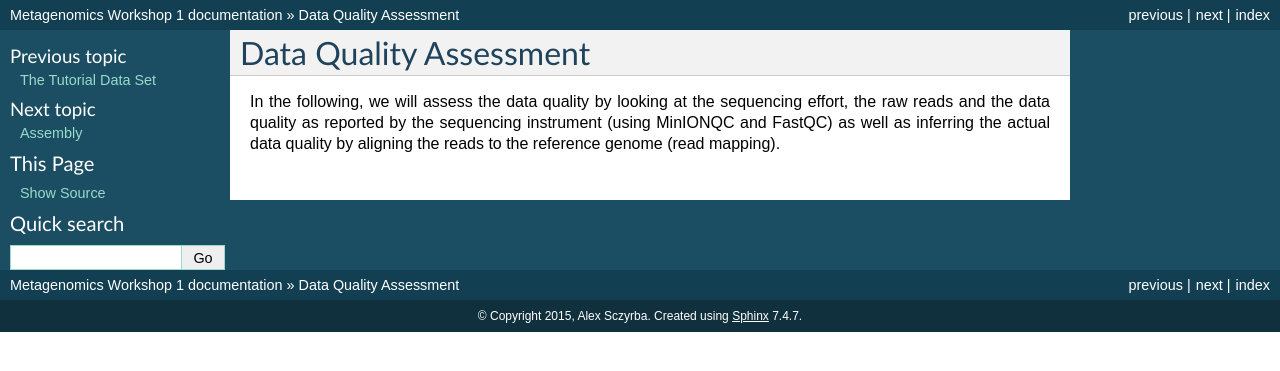
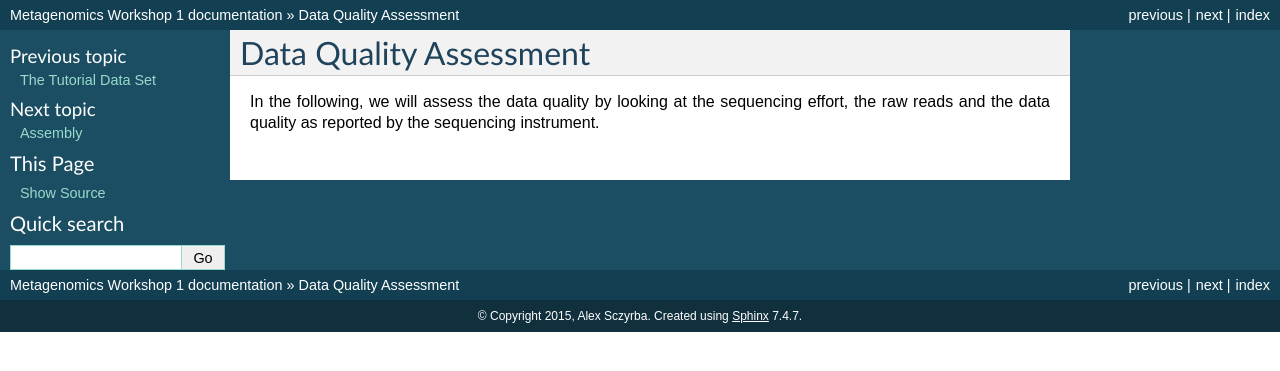
Before and after one commit to jueneman/16S-workshop-denbi, a Sphinx documentation site: the page built from docs/qc/index.rst, in a window 1280 px wide. Shown: the top 371 px of the page. Built offline with Sphinx 7.4.7, drawn with Linux system fonts in a browser that asks for light colours; pages that are not in the unit, such as notebooks, are missing from menus.

Commit message:
Update index.rst

```diff
--- a/docs/qc/index.rst
+++ b/docs/qc/index.rst
@@ -1,10 +1,10 @@
 Data Quality Assessment
 =======================
 
-In the following, we will assess the data quality by looking at the sequencing effort, the raw reads and the data quality as reported by the sequencing instrument (using MinIONQC and FastQC) as well as inferring the actual data quality by aligning the reads to the reference genome (read mapping).
+In the following, we will assess the data quality by looking at the sequencing effort, the raw reads and the data quality as reported by the sequencing instrument.
 
 .. toctree::
    :maxdepth: 1
 
    qc_preprocess
-   FastQC
+   fastqc
```
